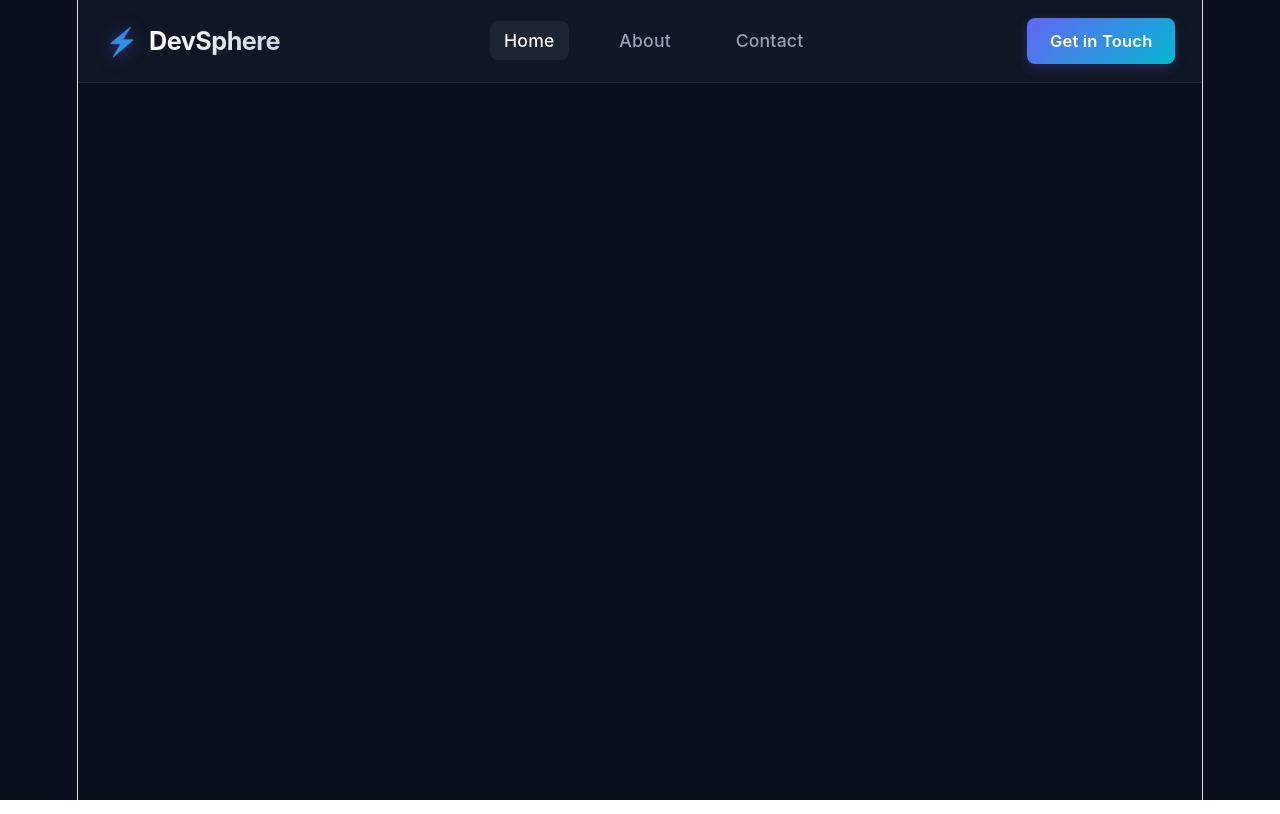
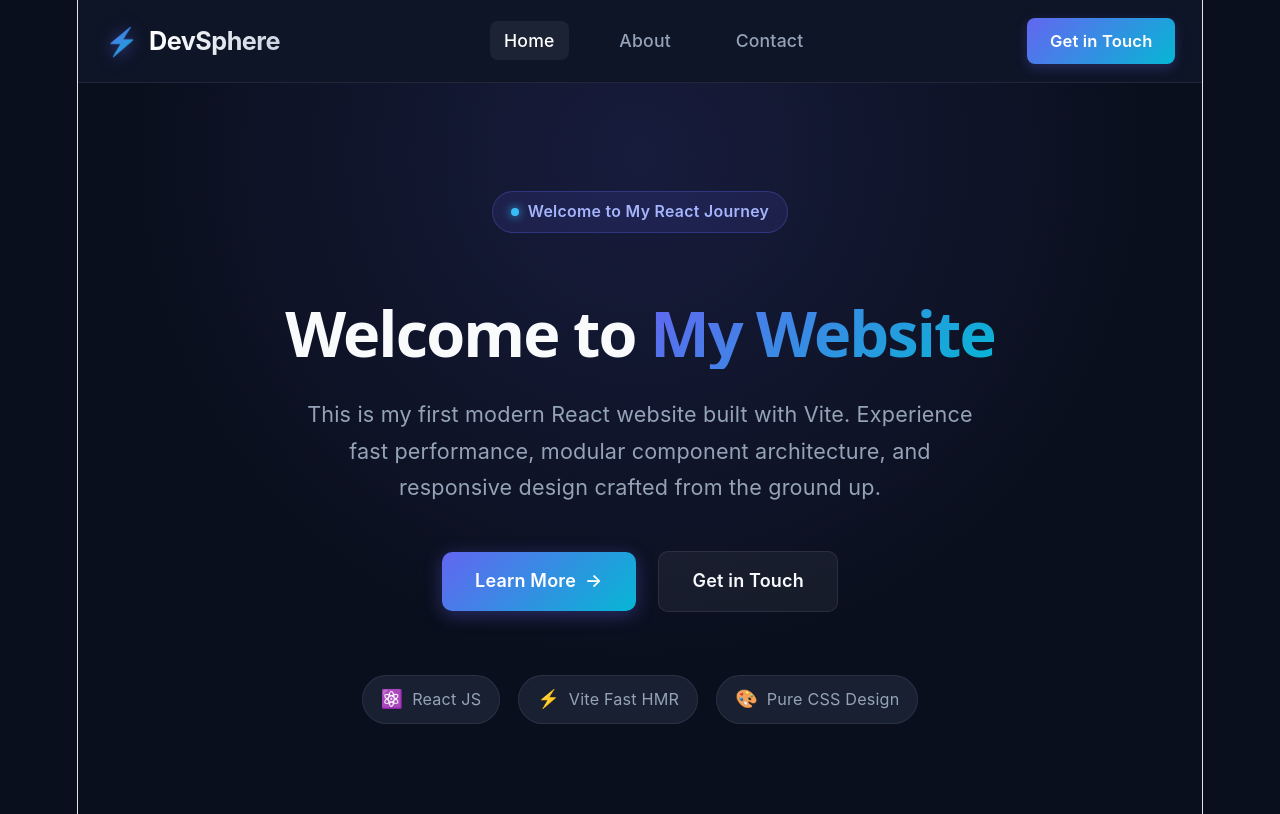
Before and after one commit to sakib69-web/Assignment-on-Module-14, a React (Vite) app: page / in a window 1280 px wide. Built offline with nearby package versions, Linux system fonts and the light colour scheme.

Commit message:
feat: add Hero component with title, description, and action button

```diff
--- a/src/App.css
+++ b/src/App.css
@@ -1,9 +1,9 @@
 /* Base Reset & Custom Properties */
 :root {
   --bg-primary: #0a0f1d;
-  --bg-secondary: #111827;
+  --bg-secondary: #0f172a;
   --bg-card: #1e293b;
-  --bg-card-hover: #273549;
+  --bg-card-hover: #283548;
   --text-primary: #f8fafc;
   --text-secondary: #94a3b8;
   --text-muted: #64748b;
@@ -13,13 +13,17 @@
   --border-subtle: rgba(255, 255, 255, 0.08);
   --border-hover: rgba(99, 102, 241, 0.4);
   --shadow-sm: 0 4px 6px -1px rgba(0, 0, 0, 0.2);
-  --shadow-glow: 0 10px 25px -5px rgba(99, 102, 241, 0.3);
+  --shadow-glow: 0 10px 25px -5px rgba(99, 102, 241, 0.35);
 }
 
 * {
   margin: 0;
   padding: 0;
   box-sizing: border-box;
+}
+
+html {
+  scroll-behavior: smooth;
 }
 
 body {
@@ -40,7 +44,7 @@ body {
    Header Styles
    ========================================================================== */
 .site-header {
-  background-color: rgba(17, 24, 39, 0.85);
+  background-color: rgba(15, 23, 42, 0.88);
   backdrop-filter: blur(12px);
   -webkit-backdrop-filter: blur(12px);
   position: sticky;
@@ -144,6 +148,169 @@ body {
   box-shadow: var(--shadow-glow);
 }
 
+/* ==========================================================================
+   Hero Section Styles
+   ========================================================================== */
+.hero-section {
+  padding: 6rem 1.5rem 5rem;
+  position: relative;
+  background: radial-gradient(circle at 50% 10%, rgba(99, 102, 241, 0.15), transparent 60%);
+  display: flex;
+  justify-content: center;
+  align-items: center;
+  text-align: center;
+}
+
+.hero-container {
+  max-width: 900px;
+  margin: 0 auto;
+  display: flex;
+  flex-direction: column;
+  align-items: center;
+  justify-content: center;
+}
+
+.hero-badge {
+  display: inline-flex;
+  align-items: center;
+  gap: 0.5rem;
+  background-color: rgba(99, 102, 241, 0.12);
+  border: 1px solid rgba(99, 102, 241, 0.3);
+  color: #a5b4fc;
+  padding: 0.4rem 1rem;
+  border-radius: 9999px;
+  font-size: 0.88rem;
+  font-weight: 600;
+  margin-bottom: 1.75rem;
+  letter-spacing: 0.02em;
+}
+
+.badge-dot {
+  width: 8px;
+  height: 8px;
+  background-color: #38bdf8;
+  border-radius: 50%;
+  display: inline-block;
+  box-shadow: 0 0 10px #38bdf8;
+}
+
+.hero-title {
+  font-size: 3.5rem;
+  font-weight: 800;
+  line-height: 1.15;
+  color: var(--text-primary);
+  margin-bottom: 1.5rem;
+  letter-spacing: -0.03em;
+}
+
+.gradient-text {
+  background: var(--accent-gradient);
+  -webkit-background-clip: text;
+  -webkit-text-fill-color: transparent;
+  display: inline-block;
+}
+
+.hero-description {
+  font-size: 1.2rem;
+  color: var(--text-secondary);
+  max-width: 680px;
+  margin: 0 auto 2.5rem;
+  line-height: 1.7;
+}
+
+.hero-actions {
+  display: flex;
+  align-items: center;
+  justify-content: center;
+  gap: 1.25rem;
+  margin-bottom: 3.5rem;
+  flex-wrap: wrap;
+}
+
+.btn {
+  display: inline-flex;
+  align-items: center;
+  justify-content: center;
+  gap: 0.5rem;
+  font-size: 1rem;
+  font-weight: 600;
+  padding: 0.85rem 1.85rem;
+  border-radius: 10px;
+  text-decoration: none;
+  transition: all 0.25s cubic-bezier(0.4, 0, 0.2, 1);
+  cursor: pointer;
+  border: none;
+}
+
+.btn-primary {
+  background: var(--accent-gradient);
+  color: #ffffff;
+  box-shadow: 0 4px 18px rgba(99, 102, 241, 0.35);
+}
+
+.btn-primary:hover {
+  transform: translateY(-2px);
+  box-shadow: 0 8px 25px rgba(99, 102, 241, 0.45);
+}
+
+.btn-arrow {
+  transition: transform 0.2s ease;
+}
+
+.btn-primary:hover .btn-arrow {
+  transform: translateX(4px);
+}
+
+.btn-secondary {
+  background-color: rgba(255, 255, 255, 0.05);
+  color: var(--text-primary);
+  border: 1px solid var(--border-subtle);
+}
+
+.btn-secondary:hover {
+  background-color: rgba(255, 255, 255, 0.1);
+  border-color: rgba(255, 255, 255, 0.2);
+  transform: translateY(-2px);
+}
+
+.hero-stats {
+  display: flex;
+  align-items: center;
+  justify-content: center;
+  gap: 1rem;
+  flex-wrap: wrap;
+}
+
+.stat-pill {
+  display: flex;
+  align-items: center;
+  gap: 0.5rem;
+  background-color: rgba(30, 41, 59, 0.7);
+  border: 1px solid var(--border-subtle);
+  padding: 0.5rem 1rem;
+  border-radius: 9999px;
+  font-size: 0.9rem;
+  color: var(--text-secondary);
+}
+
+.stat-icon {
+  font-size: 1rem;
+}
+
+@media (max-width: 768px) {
+  .hero-title {
+    font-size: 2.4rem;
+  }
+
+  .hero-description {
+    font-size: 1.05rem;
+  }
+
+  .hero-section {
+    padding: 4rem 1rem 3rem;
+  }
+}
+
 @media (max-width: 640px) {
   .nav-list {
     gap: 0.8rem;
--- a/src/App.jsx
+++ b/src/App.jsx
@@ -1,11 +1,15 @@
 import React from 'react';
 import Header from './components/Header';
+import Hero from './components/Hero';
 import './App.css';
 
 function App() {
   return (
     <div className="app-container">
       <Header />
+      <main>
+        <Hero />
+      </main>
     </div>
   );
 }
--- /dev/null
+++ b/src/components/Hero.jsx
@@ -0,0 +1,50 @@
+import React from 'react';
+
+function Hero() {
+  return (
+    <section className="hero-section" id="hero">
+      <div className="hero-container">
+        <div className="hero-badge">
+          <span className="badge-dot"></span>
+          <span>Welcome to My React Journey</span>
+        </div>
+
+        <h1 className="hero-title">
+          Welcome to <span className="gradient-text">My Website</span>
+        </h1>
+
+        <p className="hero-description">
+          This is my first modern React website built with Vite. Experience fast performance,
+          modular component architecture, and responsive design crafted from the ground up.
+        </p>
+
+        <div className="hero-actions">
+          <a href="#about" className="btn btn-primary" id="hero-learn-more-btn">
+            Learn More
+            <span className="btn-arrow">→</span>
+          </a>
+          <a href="#contact" className="btn btn-secondary" id="hero-contact-btn">
+            Get in Touch
+          </a>
+        </div>
+
+        <div className="hero-stats">
+          <div className="stat-pill">
+            <span className="stat-icon">⚛️</span>
+            <span className="stat-label">React JS</span>
+          </div>
+          <div className="stat-pill">
+            <span className="stat-icon">⚡</span>
+            <span className="stat-label">Vite Fast HMR</span>
+          </div>
+          <div className="stat-pill">
+            <span className="stat-icon">🎨</span>
+            <span className="stat-label">Pure CSS Design</span>
+          </div>
+        </div>
+      </div>
+    </section>
+  );
+}
+
+export default Hero;
```
